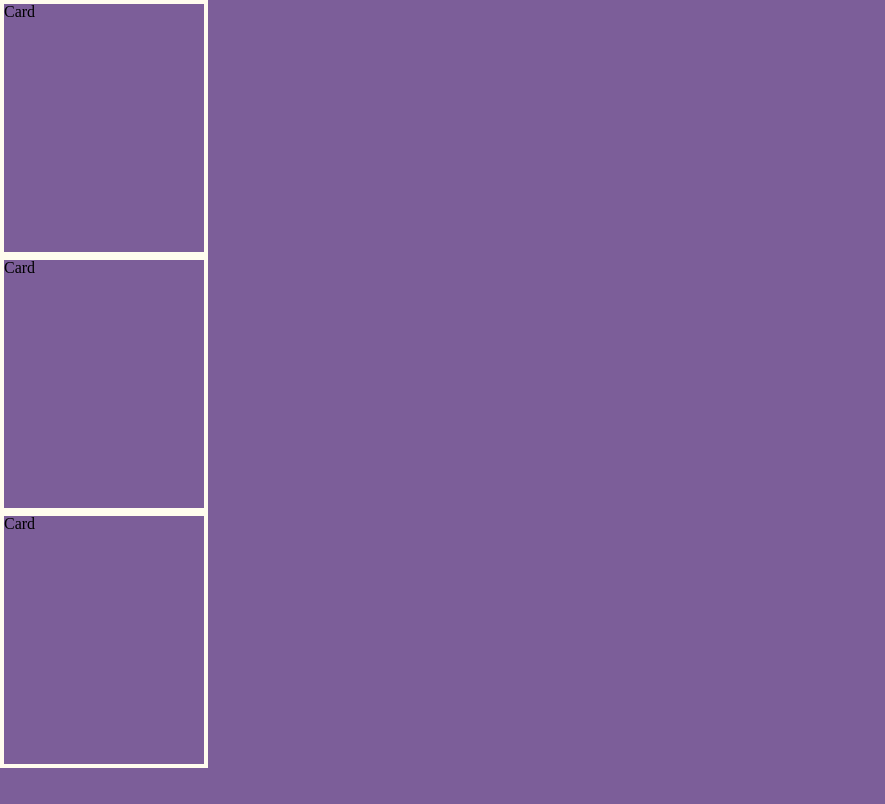
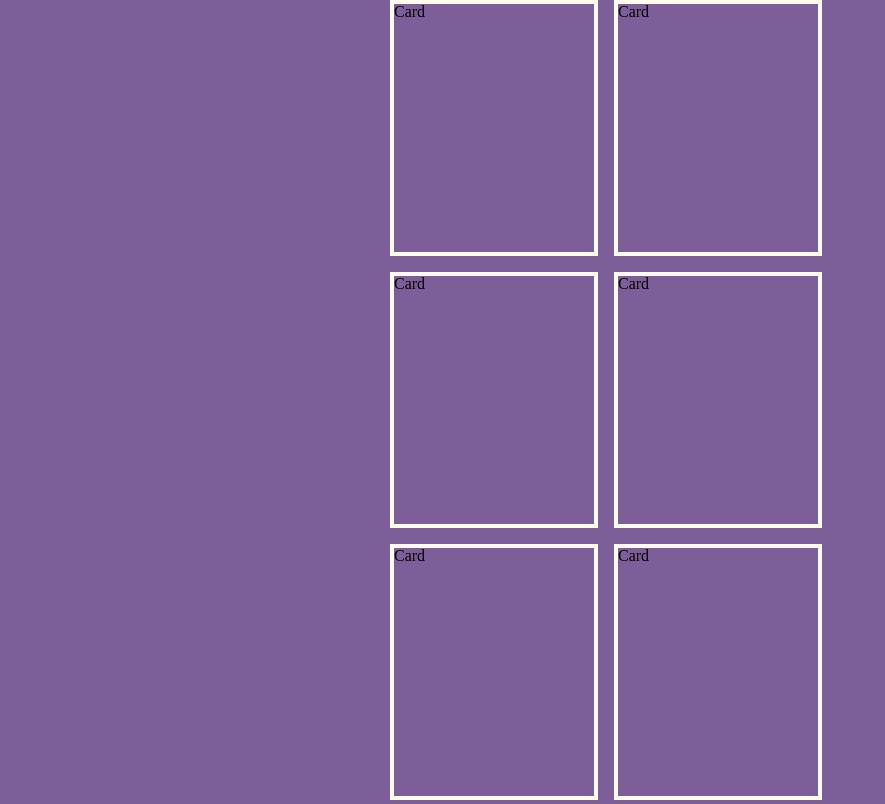
Before and after one commit to Gabrielhidro/metal_memory_game, a website built with Vite: page index.html in a window 1280 px wide. Shown: the top 804 px of the page, without its empty margins (0-885 px from the left). Built offline with nearby package versions, Linux system fonts and the light colour scheme; files whose address does not match are found by name.

Commit message:
create style from cards

```diff
--- a/main.js
+++ b/main.js
@@ -4,7 +4,7 @@ import "./src/styles/elements/base.css";
 import BoardGame from "./src/objects/BoardGame"
 
 const $root = document.querySelector('#root')
-const $htmlBoardGame = BoardGame(3)
+const $htmlBoardGame = BoardGame(9)
 
 $root.insertAdjacentHTML('beforeend', $htmlBoardGame)
 
--- a/src/objects/BoardGame/index.js
+++ b/src/objects/BoardGame/index.js
@@ -1,13 +1,16 @@
 import Card from '../../components/Card';
+import './style.css'
 
 function BoardGame(amountCards){
 
   const $htmlCardGame = Card();
-  const $htmlBoardGame = $htmlCardGame.repeat(amountCards)
+  const $htmlContent = $htmlCardGame.repeat(amountCards)
 
-  console.log($htmlCardGame);
-
-  return $htmlBoardGame
+  return `
+  <section class="board-game">
+    ${$htmlContent}
+  </section>
+  `
 }
 
 export default BoardGame;
--- /dev/null
+++ b/src/objects/BoardGame/style.css
@@ -0,0 +1,5 @@
+.board-game {
+  display: flex;
+  flex-wrap: wrap;
+  gap: 1rem;
+}
--- a/src/styles/elements/base.css
+++ b/src/styles/elements/base.css
@@ -1,3 +1,5 @@
 html {
   background-color: var(--background);
+  max-width: 500px;
+  margin: 0 auto;
 }
```
